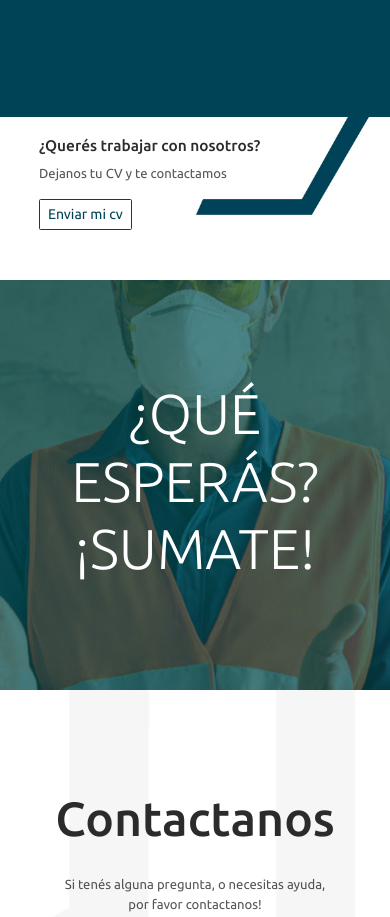
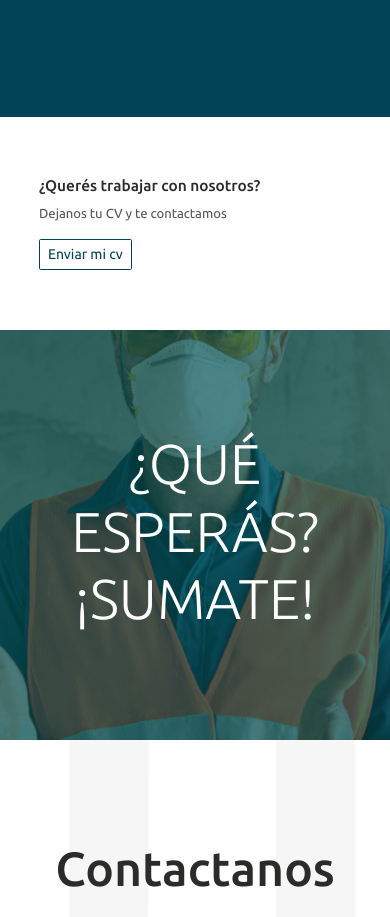
Before and after one commit to rominalevyg/piaggiogroup, a website: page index.html in a window 390 px wide. Shown: the part 6617-7534 px from the top of the page. Drawn offline with Linux system fonts and the light colour scheme.

Commit message:
Fix enviar cv

```diff
--- a/assets/scss/styles.scss
+++ b/assets/scss/styles.scss
@@ -3853,13 +3853,12 @@ section.height-auto {
   }
 
   #workwithus {
-    padding-top: 20px;
+    padding-top: 60px;
     padding-left: 0px;
-    padding-bottom: 50px;
-    background-image: url(../imgs/bg-img-5-mb.jpg);
-    background-size: cover;
+    padding-bottom: 60px;
+    background-image: none;
     height: auto;
-    background-repeat: no-repeat;
+
   }
 
 }
```
Also changed, not shown: assets/css/styles.css, 1 other file.
